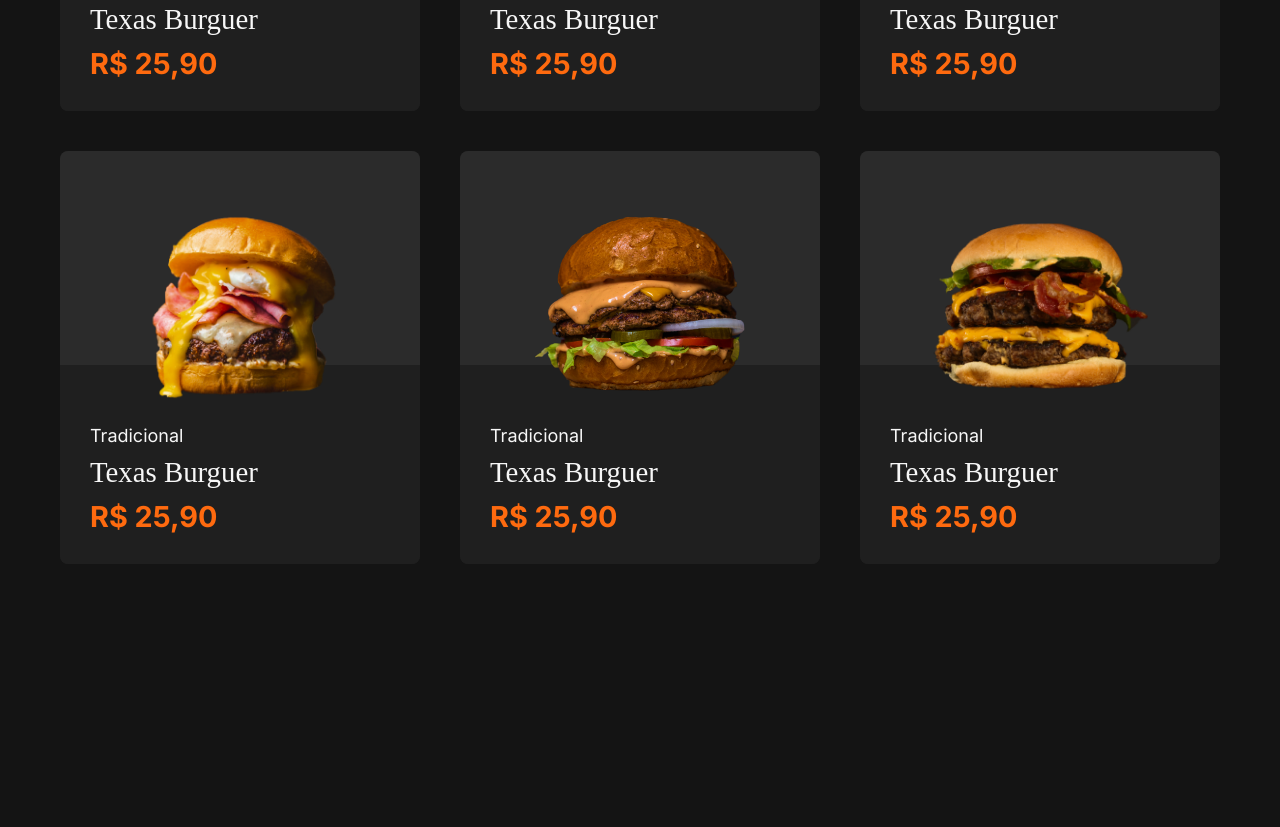
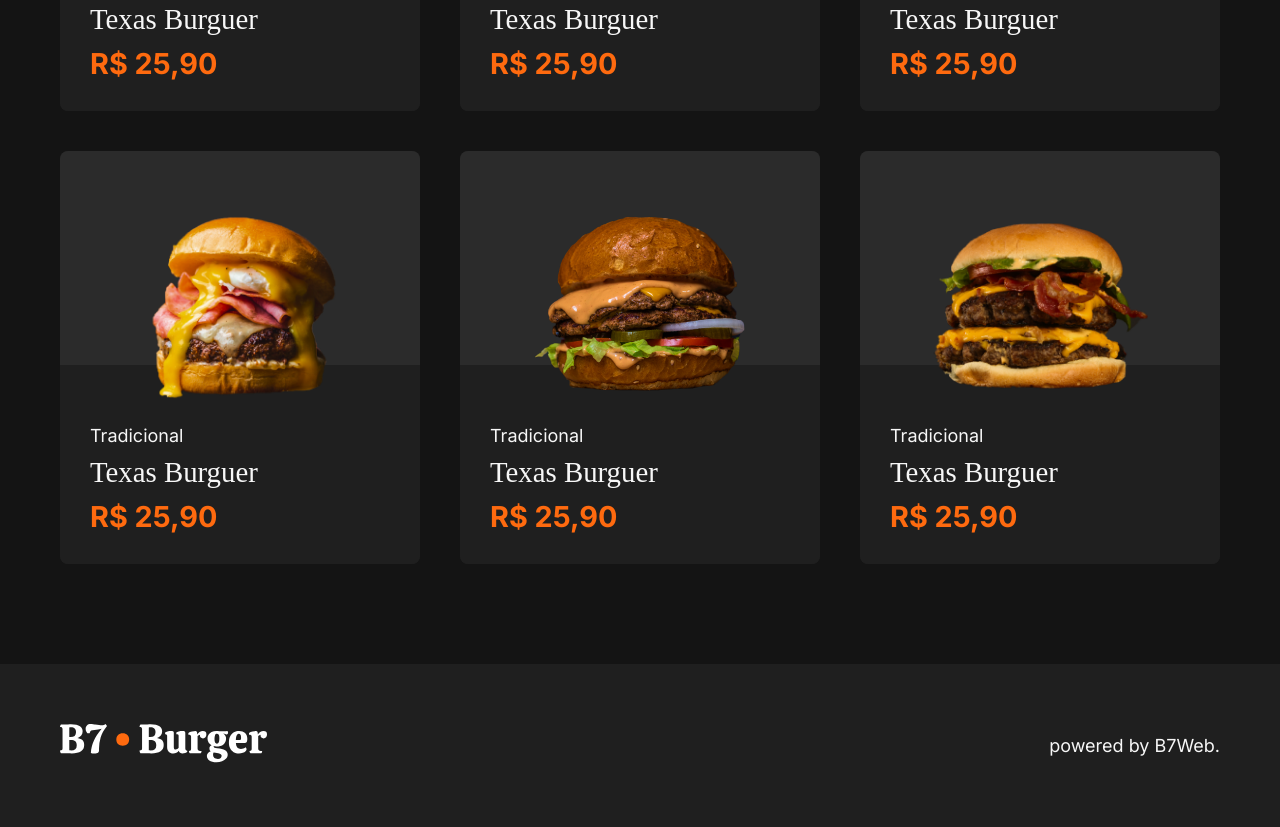
Before and after one commit to devgustavotinti/b7burguer, a plain HTML site: page index.html in a window 1280 px wide. Shown: the part 1616-2443 px from the top of the page. Before the commit the page ends 2260 px from the top, so only its background shows below. Drawn offline with Linux system fonts and the light colour scheme; a web font is replaced by a local one.

Commit message:
adding footer

```diff
--- /dev/null
+++ b/assets/css/footer.css
@@ -0,0 +1,11 @@
+.footer {
+  background-color: #1f1f1f;
+  margin-top: 20px;
+  padding: 20px 0;
+
+  & .footer-container{
+    display: flex;
+    align-items: center;
+    justify-content: space-between;
+  }
+}
--- a/assets/css/style.css
+++ b/assets/css/style.css
@@ -3,3 +3,4 @@
 @import './main.css';
 @import './search.css';
 @import './product.css';
+@import './footer.css';
--- a/index.html
+++ b/index.html
@@ -13,7 +13,7 @@
   </head>
   <body>
     <header class="container header">
-      <a href=""><img src="./assets/img/logoB7.svg" alt="Logo B7 Burger" /></a>
+      <a href="index.html"><img src="./assets/img/logoB7.svg" alt="Logo B7 Burger" /></a>
       <nav>
         <ul>
           <li><a href="/">Início</a></li>
@@ -61,7 +61,7 @@
         </div>
       </div>
     </section>
-    <section>
+    <section class="catalog">
       <div class="container">
         <div class="products">
           <a href="/" class="product-item">
@@ -138,5 +138,11 @@
         </div>
       </div>
     </section>
+    <footer class="footer">
+      <div class="container footer-container">
+        <a href="/index.html"><img src="assets/img/logoB7.svg" alt="Lobo B7Burguer"></a>
+        <p>powered by B7Web.</p>
+      </div>
+    </footer>
   </body>
 </html>
```
